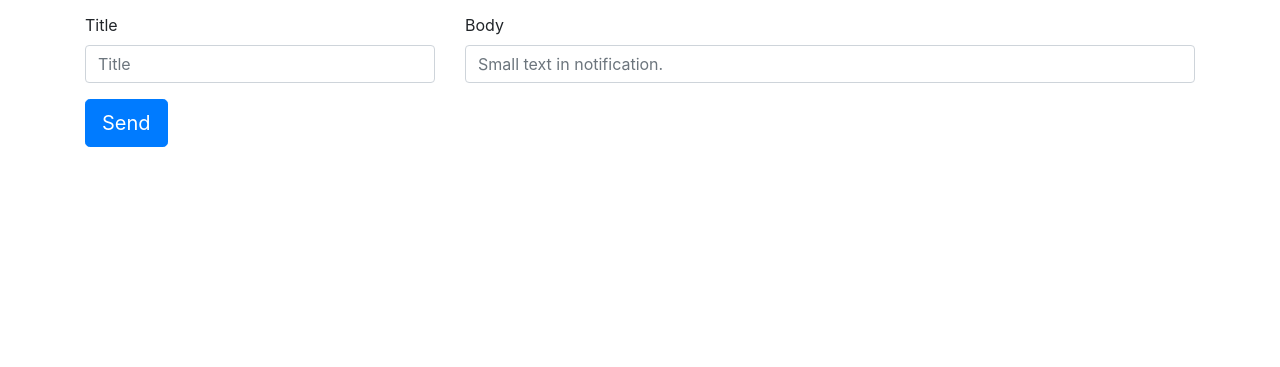
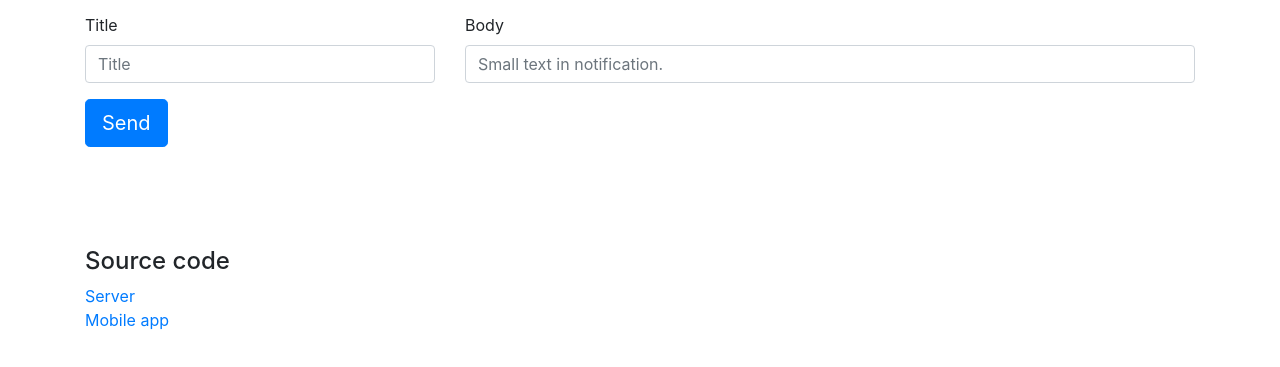
Before and after one commit to goodmorninggoaway/ntfy-demo-server, a website: page index.html in a window 1280 px wide. Shown: the part 83-450 px from the top of the page. Drawn offline with nearby package versions, Linux system fonts and the light colour scheme.

Commit message:
Readme added and links to source

```diff
--- a/index.html
+++ b/index.html
@@ -43,6 +43,15 @@
           </button>
         </div>
       </div>
+
+      <div class="row" style="margin-top: 100px">
+        <div class="col">
+          <h4>Source code</h4>
+          <a href="https://github.com/iqqmuT/ntfy-demo-server">Server</a><br>
+          <a href="https://github.com/iqqmuT/ntfy-demo-app">Mobile app</a><br>
+        </div>
+      </div>
+
 
     </div> <!-- .container -->
 
```
Also changed, not shown: README.md (added).
